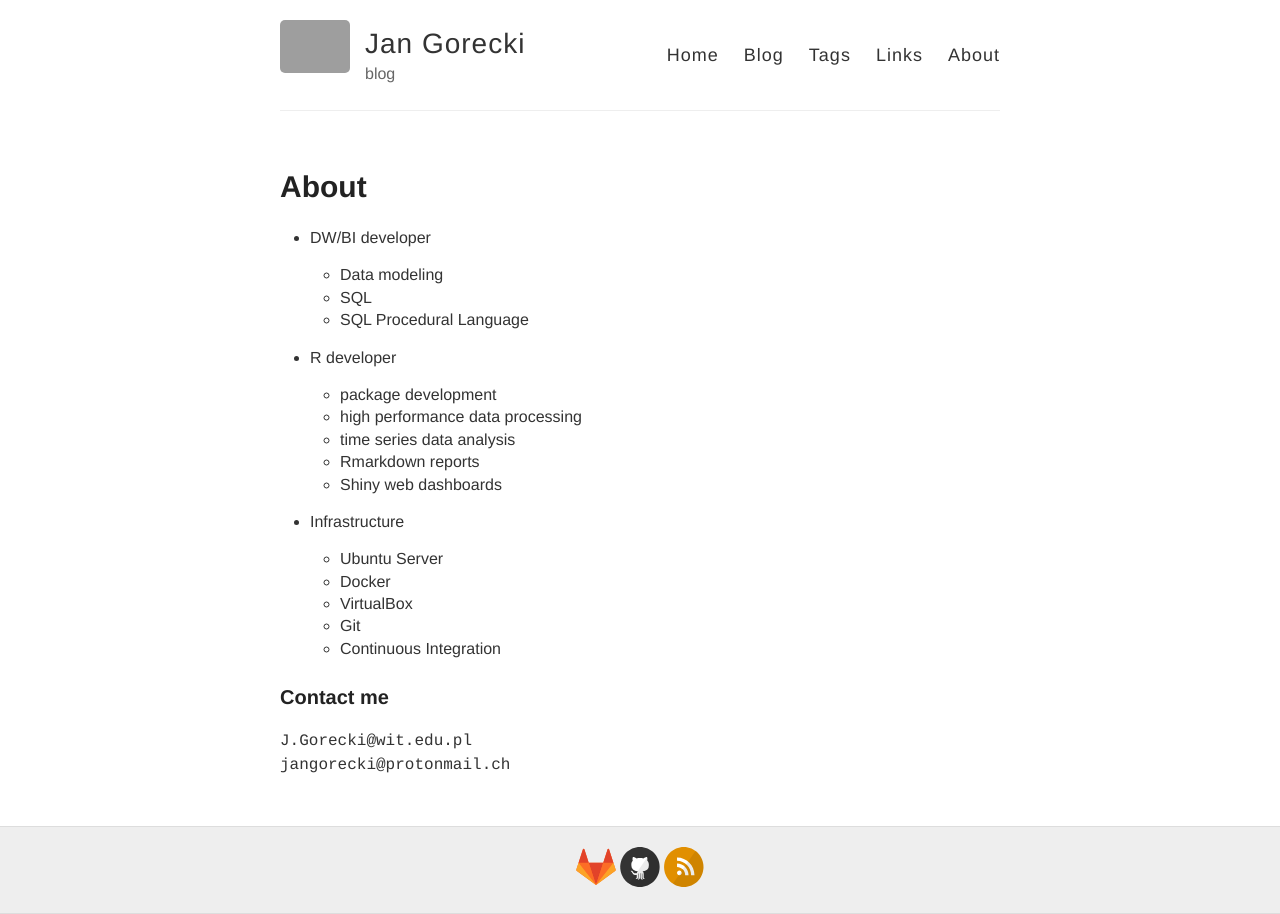
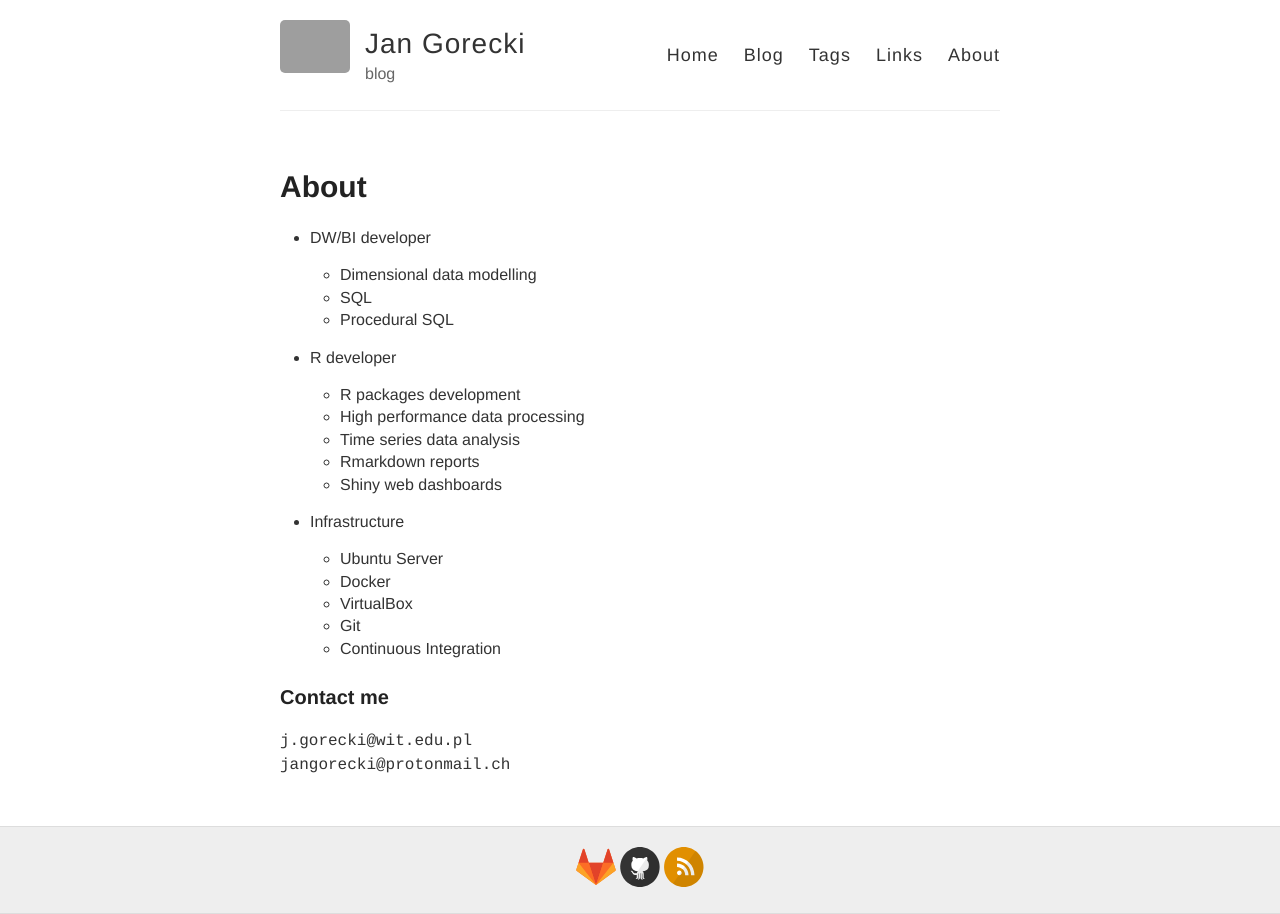
Before and after one commit to jangorecki/jangorecki.github.io, a Jekyll site: the page built from about.md, in a window 1280 px wide. Built offline with Jekyll 4.4.1, drawn with Linux system fonts in a browser that asks for light colours; Markdown is read by kramdown in place of the engine named in the settings; grey boxes are pictures that could not be loaded.

Commit message:
new about

```diff
--- a/about.md
+++ b/about.md
@@ -6,15 +6,15 @@ permalink: /about/
 
 - DW/BI developer
 
-  - Data modeling
+  - Dimensional data modelling
   - SQL
-  - SQL Procedural Language
+  - Procedural SQL
 
 - R developer
 
-  - package development
-  - high performance data processing
-  - time series data analysis
+  - R packages development
+  - High performance data processing
+  - Time series data analysis
   - Rmarkdown reports
   - Shiny web dashboards
 
@@ -28,5 +28,5 @@ permalink: /about/
 
 ### Contact me
 
-`J.Gorecki@wit.edu.pl`
+`j.gorecki@wit.edu.pl`
 `jangorecki@protonmail.ch`
```
